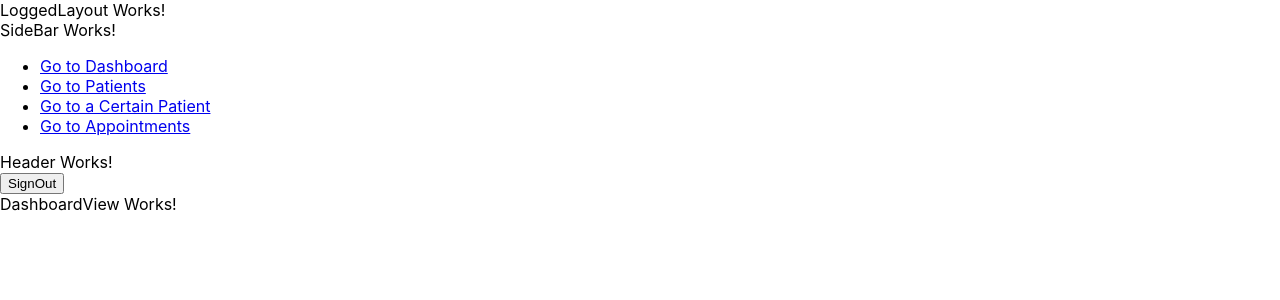
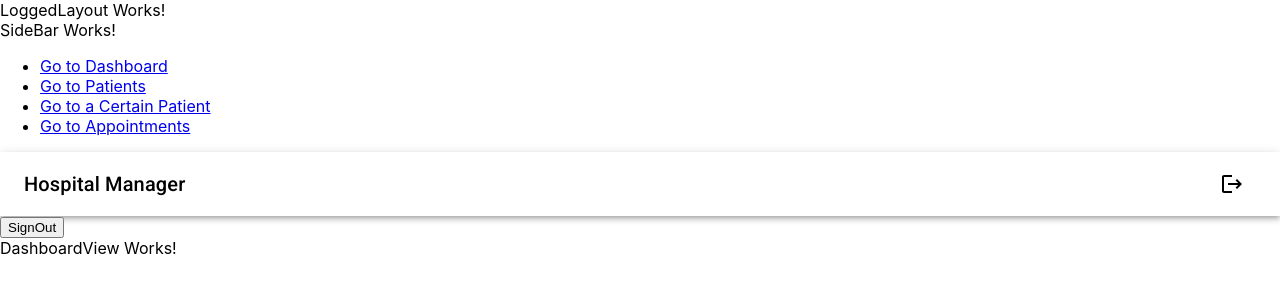
Before and after one commit to britoskies/Hospital-Manager, a React (Vite) app: page /dashboard in a window 1280 px wide. Shown: the top 300 px of the page. Built offline with nearby package versions, Linux system fonts and the light colour scheme; no server answers; sample sign-in values are in the browser's storage.

Commit message:
Make Functional Header Component

```diff
--- a/src/components/common/Header/Header.tsx
+++ b/src/components/common/Header/Header.tsx
@@ -1,9 +1,59 @@
 import React from 'react';
+
+import {AppBar, Toolbar, IconButton, Typography, Box} from '@mui/material'
+
+import {Menu as MenuIcon, AccountCircle, Logout as Logout} from '@mui/icons-material'
+import UserAuth from '../../../models/userauth/UserAuth';
+
+import Logo from '../../../assets/img/logo.png'
+import { useNavigate } from 'react-router-dom';
 
 type Props = {};
 
 function Header({}: Props) {
-  return <div>Header Works!</div>;
+  const [user, loading, error] = UserAuth.getAuthState()
+  const navigate = useNavigate()
+
+  const handleSignOut = () => {
+    UserAuth.signOut()
+    navigate('/login')
+  }
+
+  const appTitle = "Hospital Manager"
+
+  return (
+    <AppBar position="static" color="inherit">
+
+          {user && (
+            <Toolbar>
+              <Typography variant="h6" component="div" sx={{ flexGrow: 1 }}>
+              {appTitle}
+              </Typography>
+              <IconButton
+                size="large"
+                aria-label="account of current user"
+                aria-controls="menu-appbar"
+                aria-haspopup="true"
+                onClick={handleSignOut}
+                color="inherit"
+              >
+                <Logout />
+              </IconButton>
+            </Toolbar>
+          )}
+          {!user && (
+            <Toolbar sx={{display: 'flex', justifyContent: 'center'}}>
+              <Box sx={{display: 'flex', alignItems: 'center', flexDirection: 'row'}}>
+                <img src={Logo} alt="" height="45"/>
+                <Typography variant="h6" component="h6" sx={{ height: 'min-content' }}>
+                  {appTitle}
+                </Typography>
+              </Box>
+            </Toolbar>
+          )}
+
+      </AppBar>
+  );
 }
 
 export default Header;
```
